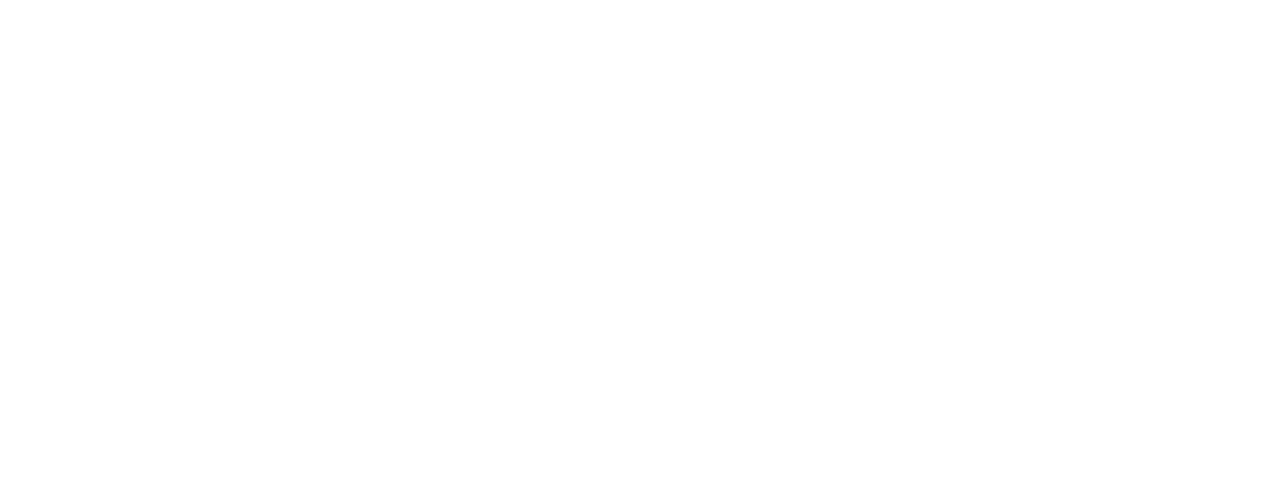
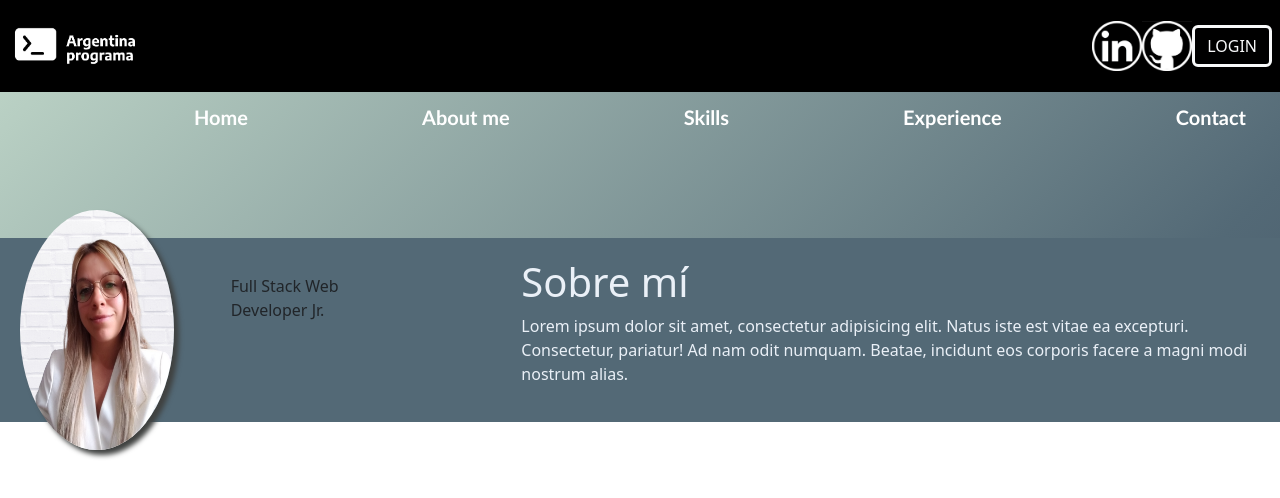
Before and after one commit to belenher/portfolio_frontend, an Angular app in the folder portfolio_frontend/: page / in a window 1280 px wide. Shown: the top 498 px of the page. Built offline with nearby package versions, Linux system fonts and the light colour scheme.

Commit message:
Se crea componente acerca de

```diff
--- a/portfolio_frontend/src/app/app.component.html
+++ b/portfolio_frontend/src/app/app.component.html
@@ -1 +1,3 @@
-<router-outlet></router-outlet>
+<app-header></app-header>
+<app-banner></app-banner>
+<app-acerca-de></app-acerca-de>
--- a/portfolio_frontend/src/app/app.module.ts
+++ b/portfolio_frontend/src/app/app.module.ts
@@ -5,12 +5,16 @@ import { AppRoutingModule } from './app-routing.module';
 import { AppComponent } from './app.component';
 import { LogoAPComponent } from './components/logo-ap/logo-ap.component';
 import { HeaderComponent } from './components/header/header.component';
+import { AcercaDeComponent } from './components/acerca-de/acerca-de.component';
+import { BannerComponent } from './components/banner/banner.component';
 
 @NgModule({
   declarations: [
     AppComponent,
     LogoAPComponent,
-    HeaderComponent
+    HeaderComponent,
+    AcercaDeComponent,
+    BannerComponent
   ],
   imports: [
     BrowserModule,
--- /dev/null
+++ b/portfolio_frontend/src/app/components/acerca-de/acerca-de.component.css
@@ -0,0 +1,43 @@
+.row{
+    padding: 20px;
+}
+div{
+    background-color: #536976;
+    text-align: left;
+}
+/*estilo fotoperfil*/
+@media (min-width:576px){
+#fotoperfil{
+    position:absolute;
+    width: 12%;
+    border-radius:100%;
+    height: 30%;
+    box-shadow: 5px 5px 5px #404241;
+    top:210px;
+} }
+@media (max-width:576px){
+    #fotoperfil{
+        position:center;
+        width: 60%;
+        border-radius:100%;
+        height: 70%;
+        box-shadow: 8px 8px 16px rgb(40, 62, 50);
+        top: 500px;
+    } }
+
+
+/*etiqueta nombre*/
+#nombre{
+    font-weight:bold;
+    font-size:30px;
+    font-style:italic;
+    font-family: Candara;
+    text-shadow: 1px 1px 1px #546E7A;
+    margin-top: 0,5%;
+    color: rgb(250, 245, 245);
+}
+/*sobre mi*/
+#sobremi{
+    margin-left:80px;
+    color:rgb(234, 240, 247)
+}
--- /dev/null
+++ b/portfolio_frontend/src/app/components/acerca-de/acerca-de.component.html
@@ -0,0 +1,16 @@
+<a name="acercade" id="acercade"></a>
+<div class="row">
+    <div class="col-xs-12 col-sm-2 col-md-2 col-lg-2">
+        <img src="../../../assets/profilepic.jpg" class="img-fluid" id="fotoperfil">
+    </div>
+    <div class="col-xs-12 col-sm-2 col-md-2 col-lg-2">
+        <p id="nombre"></p>
+        <p> Full Stack Web Developer Jr.</p>
+    </div>
+    <div class="col-xs-12 col-sm-8 col-md-8 col-lg-8">
+        <span>
+            <h1 id="sobremi">Sobre mí</h1>
+            <p id="sobremi">Lorem ipsum dolor sit amet, consectetur adipisicing elit. Natus iste est vitae ea excepturi. Consectetur, pariatur! Ad nam odit numquam. Beatae, incidunt eos corporis facere a magni modi nostrum alias.</p>
+        </span>
+    </div>
+</div>
--- /dev/null
+++ b/portfolio_frontend/src/app/components/acerca-de/acerca-de.component.ts
@@ -0,0 +1,15 @@
+import { Component, OnInit } from '@angular/core';
+
+@Component({
+  selector: 'app-acerca-de',
+  templateUrl: './acerca-de.component.html',
+  styleUrls: ['./acerca-de.component.css']
+})
+export class AcercaDeComponent implements OnInit {
+
+  constructor() { }
+
+  ngOnInit(): void {
+  }
+
+}
--- /dev/null
+++ b/portfolio_frontend/src/app/components/banner/banner.component.css
@@ -0,0 +1,40 @@
+.row{
+    background-image: linear-gradient(135deg, #BBD2C5, #536976,
+	#292e49);
+    height: 60%;
+	background-size: 200%;
+    animation: fanimado 5s infinite;
+}
+
+@keyframes fanimado {
+    0% {
+        background-position:0% 50%;
+    }
+    50% {
+        background-position:100% 50%;
+    }
+    100% {
+        background-position:0% 50%;
+    }
+}
+nav ul li{
+    margin-left:150px;
+    margin-bottom: 80px;
+    padding:10px;
+    display: inline-block;
+
+}
+nav ul li a{
+    color: white;
+    text-decoration: none;
+    border: 2px solid transparent;
+    font-weight: bold;
+    font-family: Candara;
+    font-size:20px;
+
+}
+nav ul li a:hover{
+    transform: scale(1.3);
+    transition: .3s;
+    color: #D4AC0D;
+}
--- /dev/null
+++ b/portfolio_frontend/src/app/components/banner/banner.component.html
@@ -0,0 +1,9 @@
+<div class="row">
+    <div>
+      <nav>
+        <ul>
+          <li><a href="#">Home</a></li><li><a href="#acerca-de">About me</a></li><li><a href="#hsskills">Skills</a></li><li><a href="#experiencia">Experience</a></li><li><a href="#">Contact</a></li>
+        </ul>
+      </nav>
+    </div>
+    <div>
--- /dev/null
+++ b/portfolio_frontend/src/app/components/banner/banner.component.ts
@@ -0,0 +1,15 @@
+import { Component, OnInit } from '@angular/core';
+
+@Component({
+  selector: 'app-banner',
+  templateUrl: './banner.component.html',
+  styleUrls: ['./banner.component.css']
+})
+export class BannerComponent implements OnInit {
+
+  constructor() { }
+
+  ngOnInit(): void {
+  }
+
+}
--- a/portfolio_frontend/src/app/components/header/header.component.html
+++ b/portfolio_frontend/src/app/components/header/header.component.html
@@ -1,3 +1,3 @@
-<div>
+<div class="row">
     <app-logo-ap></app-logo-ap>
 </div>
--- a/portfolio_frontend/src/app/components/logo-ap/logo-ap.component.css
+++ b/portfolio_frontend/src/app/components/logo-ap/logo-ap.component.css
@@ -1,6 +1,32 @@
+.container{
+    display:flex;
+    justify-content: space-between;
+    align-items: center;
+}
+.contact{
+    margin-right: 0.5em;
+}
 #logoAP{
     width:150px;
+
 }
 img{
     width:50px;
 }
+.btn{
+    border-width: medium;
+}
+/*---vista mobile---*/
+@media(max-width:575px){
+.container{
+    flex-direction: column;
+}
+.contact{
+    display: flex;
+    flex-direction: column;
+    align-items: center;
+}
+.contact img{
+    margin:0.2em;
+}
+}
--- a/portfolio_frontend/src/app/components/logo-ap/logo-ap.component.html
+++ b/portfolio_frontend/src/app/components/logo-ap/logo-ap.component.html
@@ -6,6 +6,7 @@
         <div class="contact">
             <a href="https://www.linkedin.com/in/belen-hernandez-2ba334233/"><img src="../../../assets/LINKEDIN.png" id="linkedin"></a>
             <a href="https://github.com/belenher"><img src="../../../assets/GIT.png" id="github"></a>
+            <button type="button" class="btn btn-outline-light">LOGIN</button>
         </div>
     </div>
  <div>
```
Also changed, not shown: 2 other files (tests, documents, lock files or other folders).
